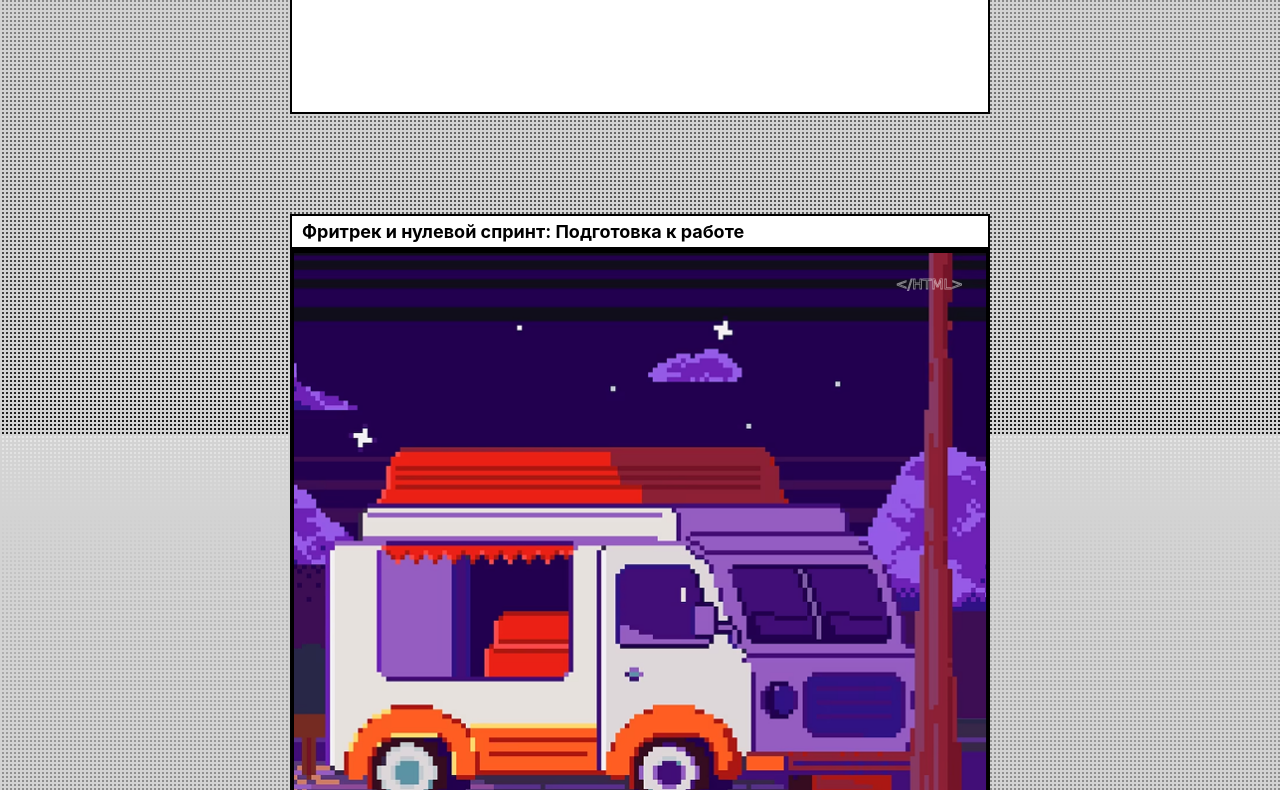
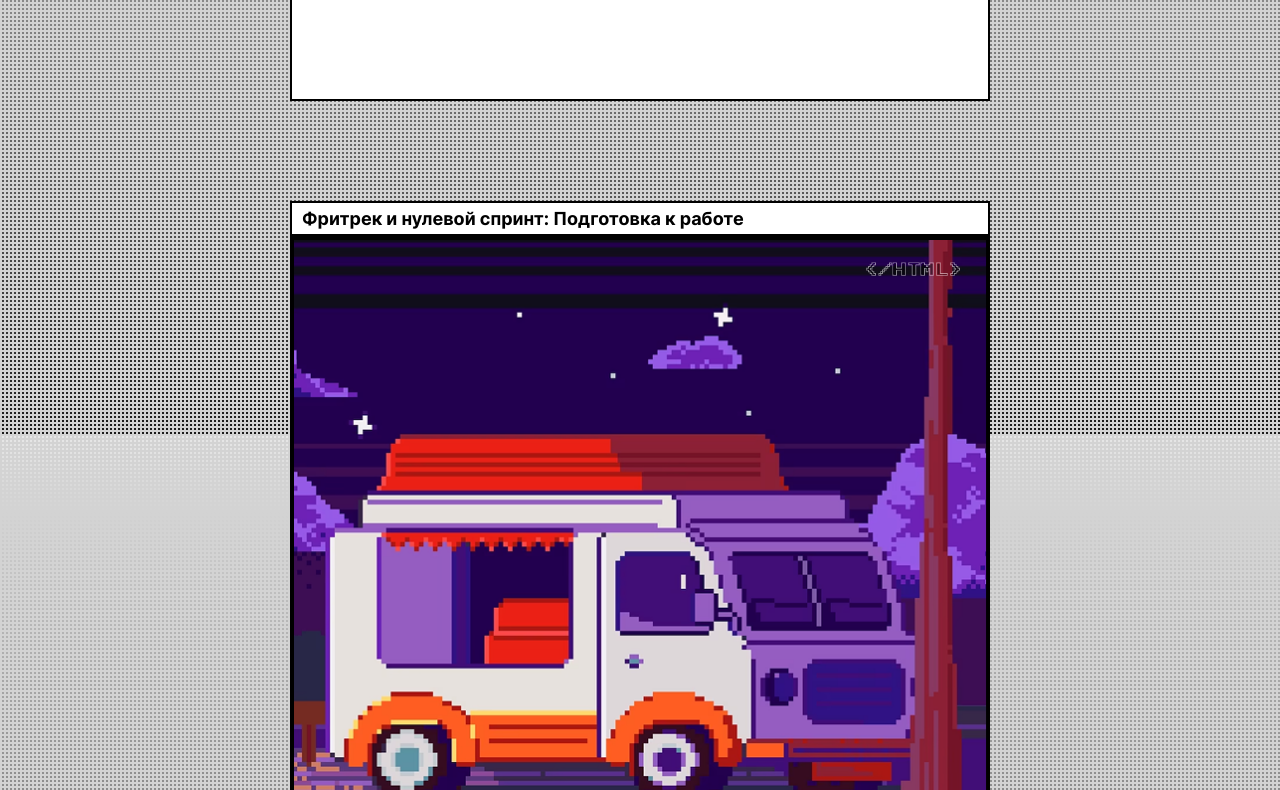
Before and after one commit to renat890/zakrivayuschiy-teg-f, a plain HTML site: page index.html in a window 1280 px wide. Shown: the part 366-1156 px from the top of the page. Drawn offline with Linux system fonts and the light colour scheme.

Commit message:
fix: исправление ошибок тестов

```diff
--- a/fonts/fonts.css
+++ b/fonts/fonts.css
@@ -1 +1,12 @@
 /* В этом файле вы импортируете все шрифты для сайта. Один из них вариативный и требует особенной настройки */
+@font-face {
+  font-family: "Inter";
+  src: url("Inter-Variable.woff2") format("woff2 supports variations"),
+    url("Inter-Variable.woff2") format("woff2-variations");
+  font-weight: 400 785;
+}
+
+@font-face {
+  font-family: PressStart2P;
+  src: url("PressStart2P-Regular.woff") format("woff");
+}
```
